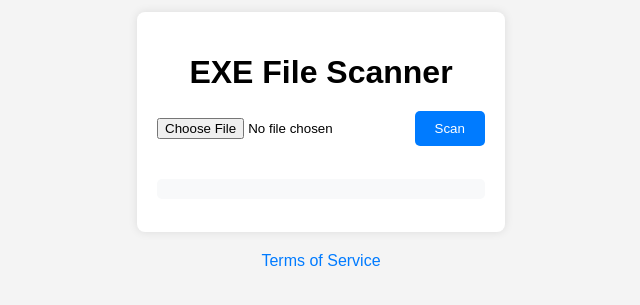
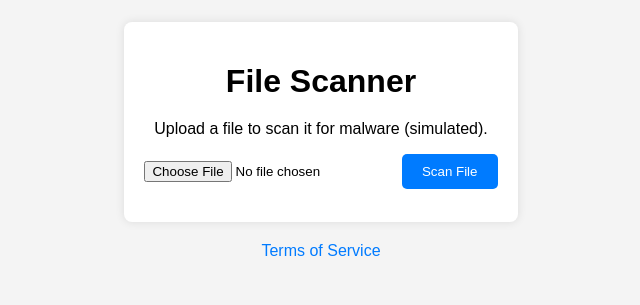
Before and after one commit to THEBWARE/Square.ge, a plain HTML site: page index.html in a window 1280 px wide. Shown: the part 259-564 px from the top of the page, without its empty margins (319-959 px from the left). Drawn offline with Linux system fonts and the light colour scheme.

Commit message:
index.html

```diff
--- a/index.html
+++ b/index.html
@@ -3,15 +3,16 @@
 <head>
     <meta charset="UTF-8">
     <meta name="viewport" content="width=device-width, initial-scale=1.0">
-    <title>EXE File Scanner</title>
+    <title>VirusTotal-like Scanner</title>
     <link rel="stylesheet" href="index.css">
 </head>
 <body>
     <div class="container">
-        <h1>EXE File Scanner</h1>
-        <input type="file" id="exeFileInput" accept=".exe">
-        <button id="scanButton">Scan</button>
-        <pre id="output"></pre>
+        <h1>File Scanner</h1>
+        <p>Upload a file to scan it for malware (simulated).</p>
+        <input type="file" id="fileInput">
+        <button id="scanButton">Scan File</button>
+        <div id="results" class="results"></div>
     </div>
     <a href="TOS.html">Terms of Service</a>
     <script src="index.js"></script>
```
